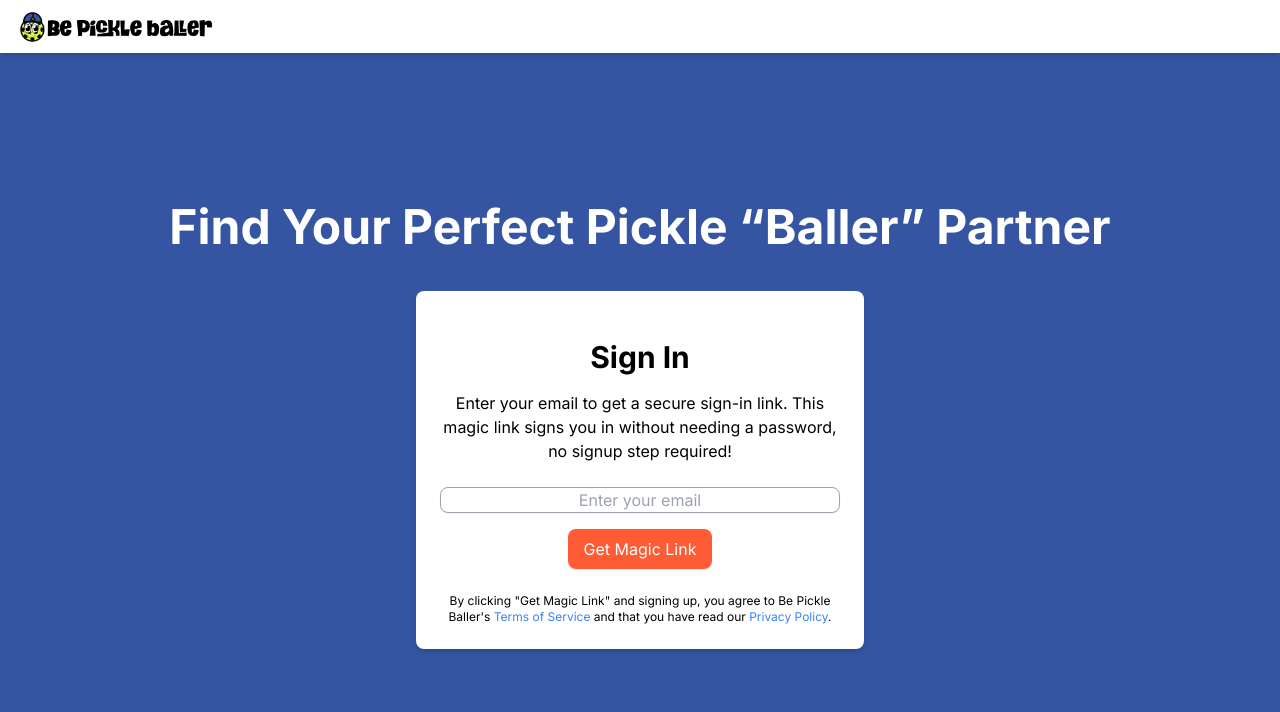
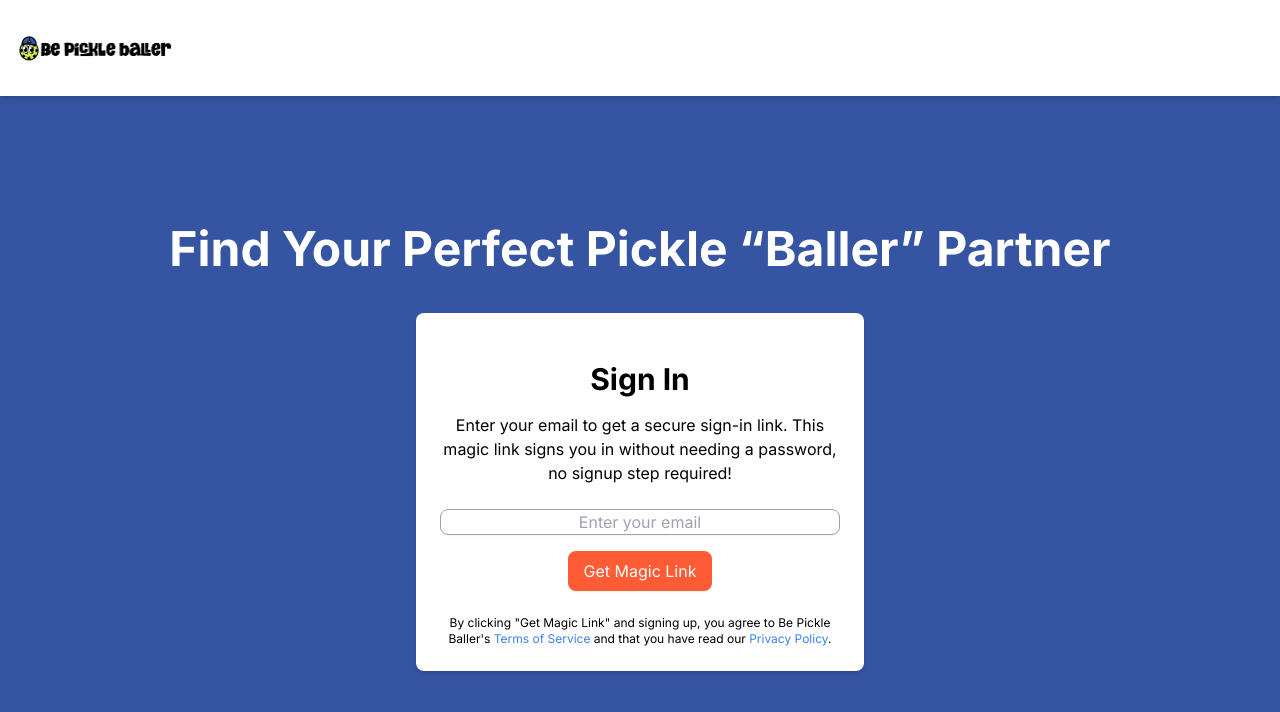
Before and after one commit to btejes/bepickleballer-matchmaking, a Next.js app: page / in a window 1280 px wide. Shown: the top 712 px of the page. Built offline with nearby package versions, Linux system fonts and the light colour scheme.

Commit message:
update navbar images and spacing

```diff
--- a/components/Navbar.jsx
+++ b/components/Navbar.jsx
@@ -7,41 +7,50 @@ const Navbar = () => {
     <nav className="navbar bg-white px-2 sm:p-4 py-1 shadow-md flex justify-between items-center">
       <div className="flex items-center">
         <Link href="https://bepickleballer.com">
+          <a>
+            <div className="relative h-8 w-8 sm:hidden cursor-pointer mr-2">
               <Image
                 src={`${basePath}/favicon-logo.png`}
                 alt="Mobile Logo"
-            className="h-8 w-8 sm:hidden cursor-pointer mr-2"
-            width={32}
-            height={32}
-            quality={100}
+                layout="fill"
+                objectFit="contain"
                 priority
               />
+            </div>
+            <div className="relative hidden sm:block h-16 w-[127px] lg:h-20 lg:w-[158px] cursor-pointer mr-6 lg:mr-12">
               <Image
                 src={`${basePath}/logo.png`}
                 alt="Desktop Logo"
-            className="hidden sm:block h-10 sm:h-16 lg:h-20 cursor-pointer mr-2"
-            width={634}
-            height={117}
-            quality={100}
+                layout="fill"
+                objectFit="contain"
                 priority
               />
+            </div>
+          </a>
         </Link>
       </div>
       <div className="flex items-center space-x-4 sm:space-x-6">
-        <Link href="/findmatch" className="text-black hover:underline text-base sm:text-lg">
+        <Link href="/findmatch">
+          <a className="text-black hover:underline text-base sm:text-lg">
             <span className="block lg:hidden">Find</span>
             <span className="hidden lg:block">Find Match</span>
+          </a>
         </Link>
-        <Link href="/matches" className="text-black hover:underline text-base sm:text-lg">
+        <Link href="/matches">
+          <a className="text-black hover:underline text-base sm:text-lg">
             <span className="block lg:hidden">Matches</span>
             <span className="hidden lg:block">My Matches</span>
+          </a>
         </Link>
-        <Link href="/faq" className="text-black hover:underline">
+        <Link href="/faq">
+          <a className="text-black hover:underline">
             <div className="flex items-center justify-center w-6 h-6 sm:w-8 sm:h-8 rounded-full border border-black text-lg">
               ?
             </div>
+          </a>
         </Link>
-        <Link href="/profile" className="text-black hover:underline">
+        <Link href="/profile">
+          <a className="text-black hover:underline">
             <div className="flex items-center justify-center w-6 h-6 sm:w-8 sm:h-8 rounded-full border border-black">
               <svg
                 xmlns="http://www.w3.org/2000/svg"
@@ -58,6 +67,7 @@ const Navbar = () => {
                 />
               </svg>
             </div>
+          </a>
         </Link>
       </div>
     </nav>
--- a/components/NavbarLogin.jsx
+++ b/components/NavbarLogin.jsx
@@ -8,17 +8,17 @@ const NavbarBasicLogo = () => {
     <nav className="w-full bg-white px-4 py-2 shadow-md flex justify-between items-center">
       <div className="flex items-center">
         <Link href="https://bepickleballer.com">
-          <div className="relative" style={{ maxWidth: '200px', width: '100%' }}>
+          <a>
+            <div className="relative h-16 w-[127px] lg:h-20 lg:w-[158px] cursor-pointer">
               <Image
                 src={`${basePath}/logo.png`}
                 alt="Logo"
-              width={634}
-              height={117}
-              quality={100}
+                layout="fill"
+                objectFit="contain"
                 priority
-              className="cursor-pointer"
               />
             </div>
+          </a>
         </Link>
       </div>
       <div className="flex items-center space-x-4">
```
Lines whose indentation alone changed are shown as unchanged.
